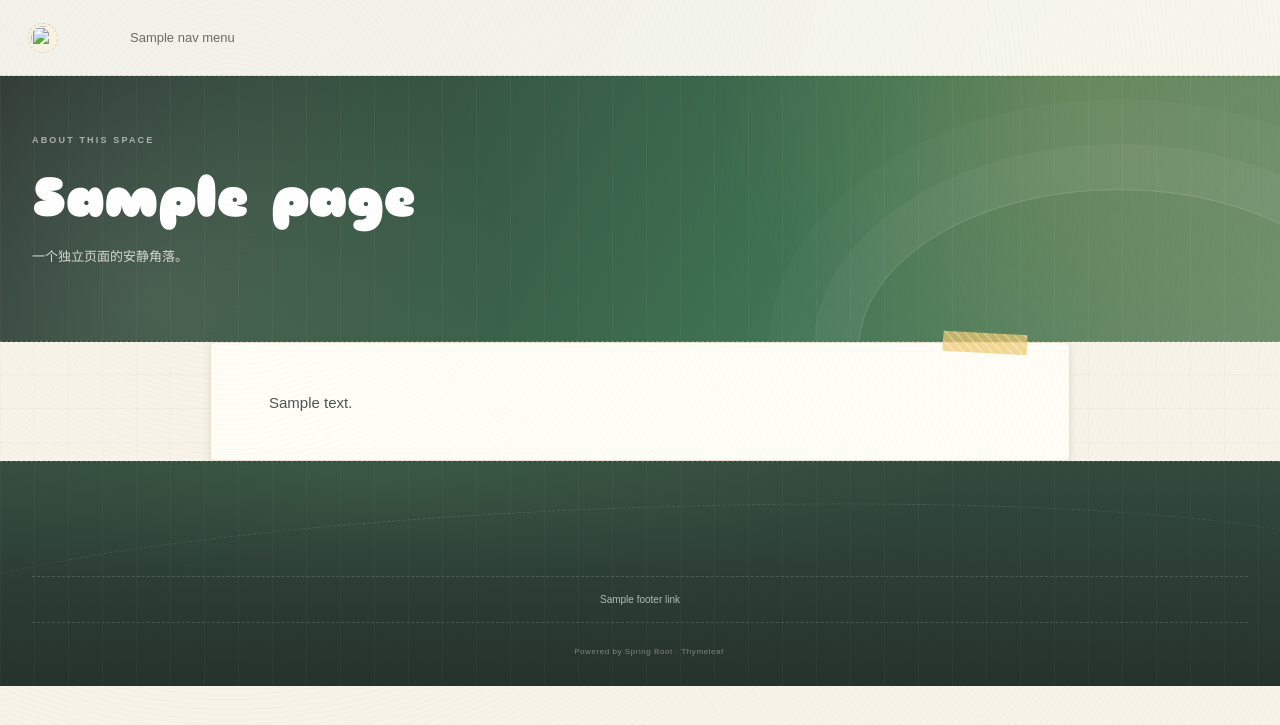
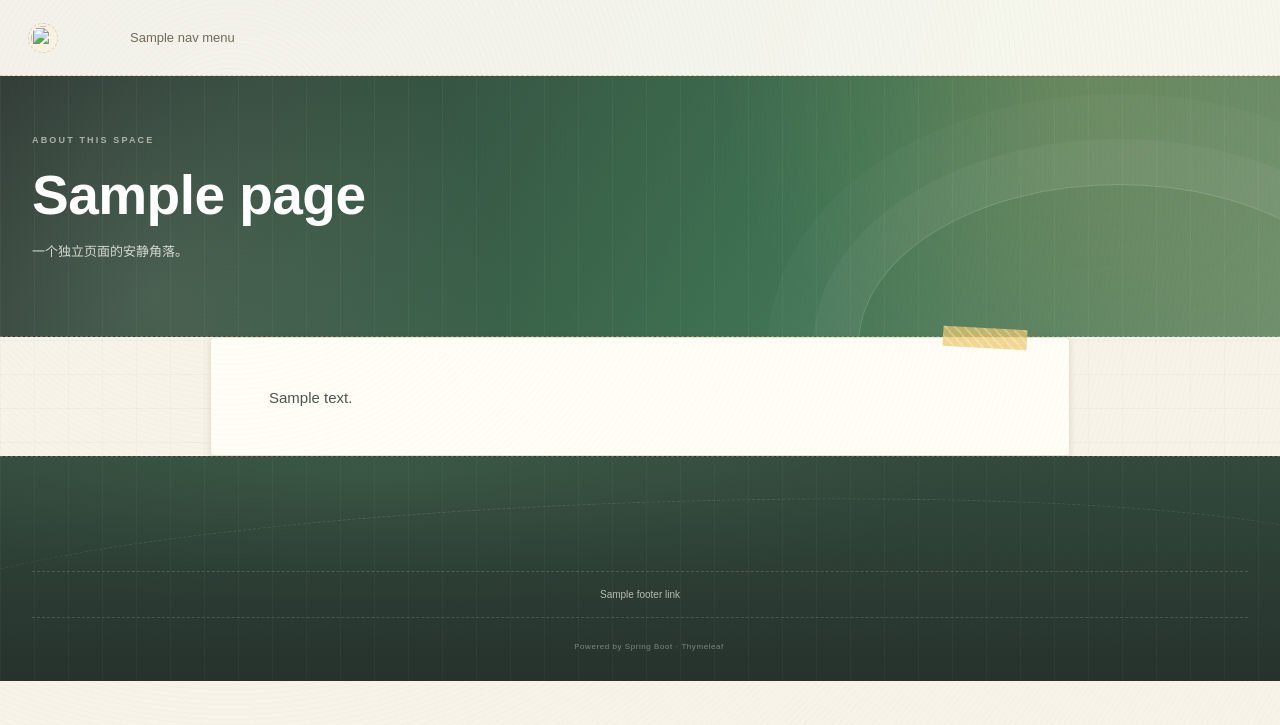
Before and after one commit to momobeizi/mz-blog, a Spring app: page /portal/page/detail in a window 1280 px wide. Shown: the top 725 px of the page. Run offline with Thymeleaf, Linux system fonts and the light colour scheme; tables that the repository leaves empty hold one stand-in row (values such as "Sample post"); the template is opened without the code that fills it: most values are stand-ins (such as "Sample title", 1, 10 or a date in 2020); data that the repository does not hold is empty; some of the project's set-up classes (security, data sources, template engines, error pages and the like) are left out, and stand-ins take their place.

Commit message:
优化正文字体回退并简化行内代码样式

```diff
--- a/backend/src/main/resources/static/assets/site.css
+++ b/backend/src/main/resources/static/assets/site.css
@@ -357,7 +357,7 @@ button, input { font: inherit; }
   --line: var(--paper-200);
   --sand: var(--paper-100);
   --shadow: var(--shadow-lift);
-  --serif: "Sniglet", "Noto Sans SC", "PingFang SC", "Microsoft YaHei", sans-serif;
+  --serif: "Noto Sans SC", "PingFang SC", "Microsoft YaHei", sans-serif;
   --sans: "Noto Sans SC", "PingFang SC", "Microsoft YaHei", "Hiragino Sans GB", sans-serif;
   --mono: "Source Code Pro", "SFMono-Regular", Consolas, monospace;
 }
@@ -591,7 +591,7 @@ button, input, textarea, select { font-family: inherit; }
 .prose h1, .prose h2, .prose h3, .prose h4 { font-family: var(--serif); color: var(--ink-900); font-weight: 800; }
 .prose a { color: var(--mint-deep); text-decoration: underline; text-decoration-style: dashed; text-underline-offset: 3px; }
 .prose blockquote { background: var(--paper-100); border-left: 3px dashed var(--green-500); color: var(--ink-700); font-family: var(--sans); font-weight: 500; border-radius: 0 3px 3px 0; }
-.prose code { font-family: var(--mono); background: var(--paper-100); color: var(--mint-deep); border: 1px solid var(--paper-200); border-radius: 2px; }
+.prose code { font-family: var(--mono); background: var(--paper-100); color: var(--mint-deep); }
 .prose pre { background: var(--ink-900); border-radius: 4px; }
 .prose th, .prose td { border-color: var(--paper-200); }
 .prose th { background: var(--paper-100); }
```
